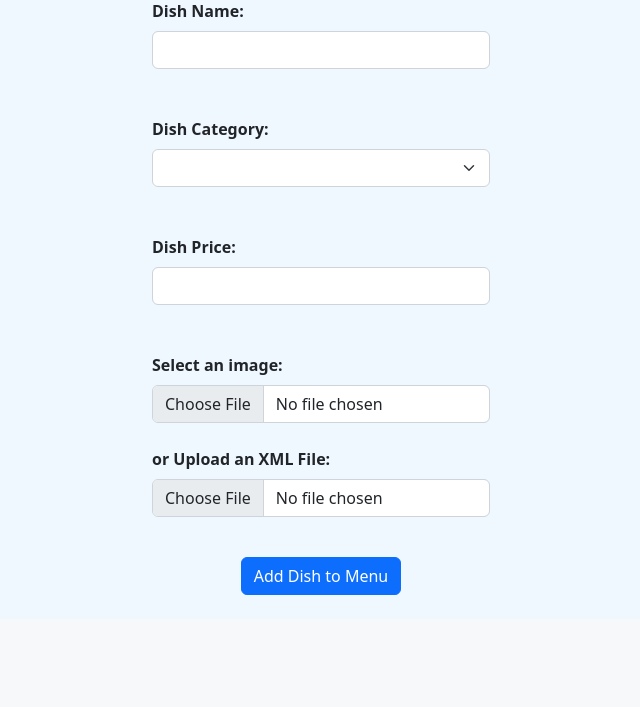
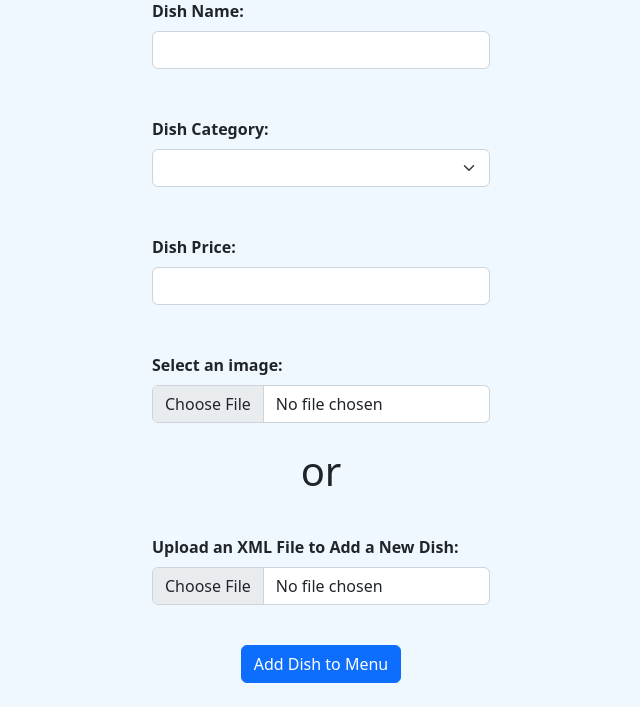
Before and after one commit to AdiVillanueva/itprog, a PHP site: page /addDish.php in a window 1280 px wide. Shown: the part 206-913 px from the top of the page, without its empty margins (319-959 px from the left). Before the commit the page ends 801 px from the top, so only its background shows below. Run offline with PHP 8.4, Linux system fonts and the light colour scheme; the visitor is signed in with stand-in values (Sample User, id 1); data that the repository does not hold is empty.

Commit message:
XML upload label

```diff
--- a/php files/addDish.php
+++ b/php files/addDish.php
@@ -54,7 +54,9 @@
                 <label class="form-label fw-bold" for="image">Select an image:</label>
                 <input class="form-control" type="file" name="image"/>
                 <br>
-                <label  class = "form-label fw-bold" for="xmlfile">or Upload an XML File:</label>
+                <p class="text-center display-6">or</p>
+                <br>
+                <label  class = "form-label fw-bold" for="xmlfile">Upload an XML File to Add a New Dish:</label>
                 <input class="form-control" type="file" name="xmlfile"/>
                 <br>
 
```
